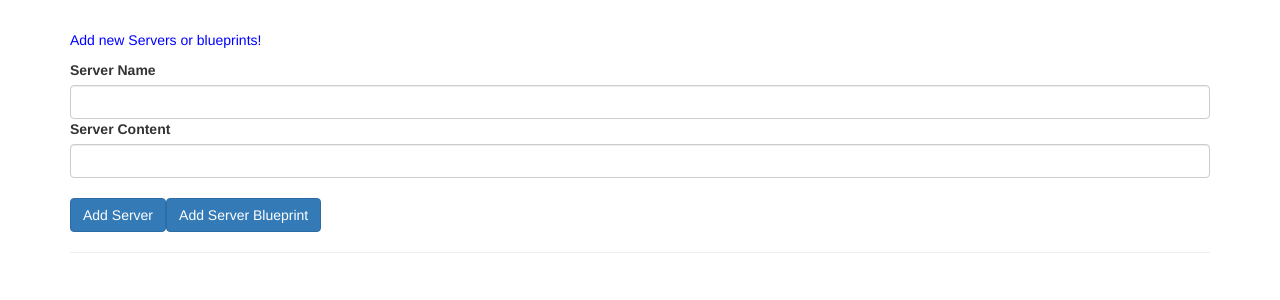
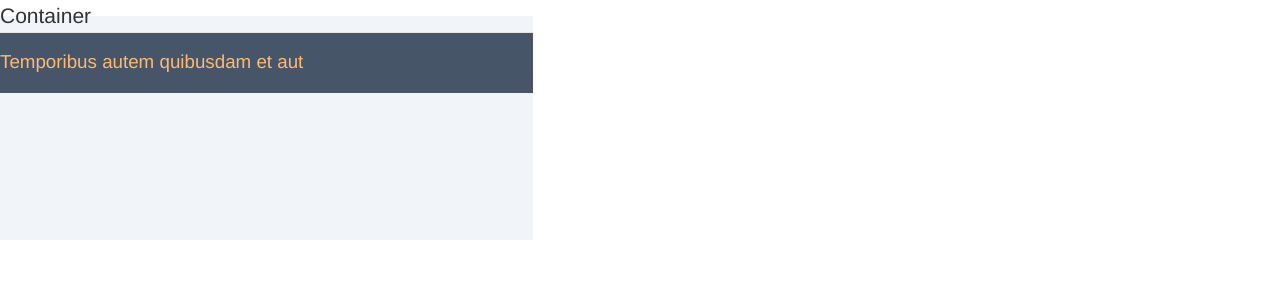
Before and after one commit to dnanseldev/angular-sandbox, an Angular app: page / in a window 1280 px wide. Shown: the top 300 px of the page. Built offline with nearby package versions, Linux system fonts and the light colour scheme.

Commit message:
Testing animations

```diff
--- a/package.json
+++ b/package.json
@@ -3,6 +3,7 @@
   "version": "0.0.0",
   "scripts": {
     "ng": "ng",
+    "dev": "ng s -o",
     "start": "ng serve",
     "build": "ng build",
     "watch": "ng build --watch --configuration development",
@@ -19,7 +20,7 @@
     "@angular/platform-browser-dynamic": "^17.0.0",
     "@angular/router": "^17.0.0",
     "bootstrap": "^3.4.1",
-   "rxjs": "6.6.7",
+    "rxjs": "6.6.7",
     "rxjs-compat": "6.6.7",
     "tslib": "^2.3.0",
     "zone.js": "~0.14.0"
@@ -29,12 +30,15 @@
     "@angular/cli": "^17.0.0",
     "@angular/compiler-cli": "^17.0.0",
     "@types/jasmine": "~5.1.0",
+    "autoprefixer": "^10.4.19",
     "jasmine-core": "~5.1.0",
     "karma": "~6.4.0",
     "karma-chrome-launcher": "~3.2.0",
     "karma-coverage": "~2.2.0",
     "karma-jasmine": "~5.1.0",
     "karma-jasmine-html-reporter": "~2.1.0",
+    "postcss": "^8.4.38",
+    "tailwindcss": "^3.4.3",
     "typescript": "~5.2.2"
   }
 }
--- a/src/app/app.component.html
+++ b/src/app/app.component.html
@@ -1,34 +1,14 @@
-<div class="container">
-  <div class="row">
-    <div class="col-xs-12">
-      <p>Add new Servers or blueprints!</p>
-      <label>Server Name</label>
-      <input type="text" class="form-control" [(ngModel)]="newServerName">
-      <label>Server Content</label>
-      <input type="text" class="form-control" [(ngModel)]="newServerContent">
-      <br>
-      <button
-        class="btn btn-primary"
-        (click)="onAddServer()">Add Server</button>
-      <button
-        class="btn btn-primary"
-        (click)="onAddBlueprint()">Add Server Blueprint</button>
+<div>
+  <fieldset class="w-5/12 h-96 bg-slate-100">
+    <legend class="m-0">Container</legend>
+    <div lass="w-full h-24 bg-slate-600 text-orange-300">
+      <button class="w-full h-24 bg-slate-600 text-orange-300 text-left text-3xl" (click)="toggleContent()">Temporibus
+        autem quibusdam et aut </button>
     </div>
-  </div>
-  <hr>
-  <div class="row">
-    <div class="col-xs-12">
-      <div
-        class="panel panel-default"
-        *ngFor="let element of serverElements">
-        <div class="panel-heading">{{ element.name }}</div>
-        <div class="panel-body">
-          <p>
-            <strong *ngIf="element.type === 'server'" style="color: red">{{ element.content }}</strong>
-            <em *ngIf="element.type === 'blueprint'">{{ element.content }}</em>
-          </p>
-        </div>
-      </div>
+    <div *ngIf="show_content" @fadeIn>
+      <p>At vero eos et accusamus et iusto odio dignissimos ducimus qui blanditiis praesentium voluptatum deleniti atque
+        corrupti quos dolores et quas molestias excepturi sint occaecati cupiditate non provident, similique sunt in
+        culpa qui officia deserunt mollitia animi, id est laborum et dolorum fuga.</p>
     </div>
-  </div>
+  </fieldset>
 </div>
--- a/src/app/app.component.ts
+++ b/src/app/app.component.ts
@@ -1,28 +1,48 @@
-import { Component } from '@angular/core';
+import { animate, style, transition, trigger } from '@angular/animations';
+import {
+
+  Component,
+
+  OnInit,
+
+} from '@angular/core';
+
+const enterTransition = transition(':enter', [
+  style({
+    opacity: 0,
+  }),
+  animate('1s ease-in', style({ opacity: 1 })),
+]);
+const fadeIn = trigger('fadeIn', [enterTransition]);
+
+const showMenu = trigger('showMenu', [
+  transition(':enter', [
+    style({ opacity: 0, transform: 'scale(0.95)' }),
+    animate(
+      '150ms cubic-bezier(0, 0, 0.2, 1)',
+      style({ opacity: 1, transform: 'scale(1)' })
+    ),
+  ]),
+  transition(':leave', [
+    animate(
+      '100ms cubic-bezier(0.4, 0, 1, 1)',
+      style({ opacity: 0, transform: 'scale(0.95)' })
+    ),
+  ]),
+]);
 
 @Component({
   selector: 'app-root',
   templateUrl: './app.component.html',
-  styleUrls: ['./app.component.css']
+  styleUrls: ['./app.component.css'],
+  animations: [fadeIn],
 })
-export class AppComponent {
-  serverElements = [];
-  newServerName = '';
-  newServerContent = '';
+export class AppComponent implements OnInit {
+  show_content = false;
 
-  onAddServer() {
-    this.serverElements.push({
-      type: 'server',
-      name: this.newServerName,
-      content: this.newServerContent
-    });
-  }
+  ngOnInit(): void { }
 
-  onAddBlueprint() {
-    this.serverElements.push({
-      type: 'blueprint',
-      name: this.newServerName,
-      content: this.newServerContent
-    });
+  toggleContent() {
+    this.show_content = !this.show_content;
   }
 }
--- a/src/app/app.module.ts
+++ b/src/app/app.module.ts
@@ -1,4 +1,5 @@
 import { BrowserModule } from '@angular/platform-browser';
+import { BrowserAnimationsModule } from '@angular/platform-browser/animations';
 import { NgModule } from '@angular/core';
 import { FormsModule } from '@angular/forms';
 
@@ -12,6 +13,7 @@ import { AppComponent } from './app.component';
   imports: [
     BrowserModule,
     FormsModule,
+    BrowserAnimationsModule
   ],
   providers: [],
   bootstrap: [AppComponent]
--- a/src/styles.css
+++ b/src/styles.css
@@ -1 +1,13 @@
-/* You can add global styles to this file, and also import other style files */
+@import url('https://fonts.googleapis.com/css2?family=Quicksand:wght@300..700&display=swap');
+@import url('https://fonts.googleapis.com/css2?family=Poppins:ital,wght@0,100;0,200;0,300;0,400;0,500;0,600;0,700;0,800;0,900;1,100;1,200;1,300;1,400;1,500;1,600;1,700;1,800;1,900&display=swap');
+
+
+@tailwind base;
+@tailwind components;
+@tailwind utilities;
+
+@layer base {
+  html {
+     font-family: "Quicksand", sans-serif;
+  }
+}
--- /dev/null
+++ b/tailwind.config.js
@@ -0,0 +1,10 @@
+/** @type {import('tailwindcss').Config} */
+module.exports = {
+  content: [
+    "./src/**/*.{html,ts}",
+  ],
+  theme: {
+    extend: {},
+  },
+  plugins: [],
+}
```
Also changed, not shown: 1 other file (tests, documents, lock files or other folders).
